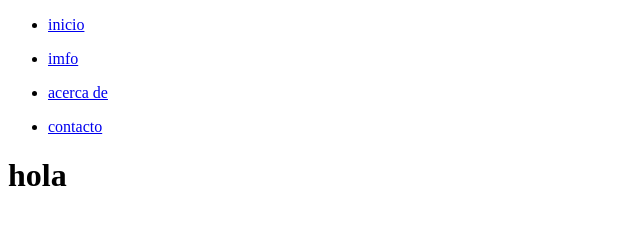
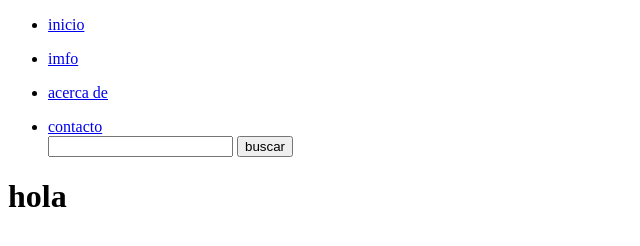
Before and after one commit to Donijimg/HTML5, a plain HTML site: page index.html in a window 1280 px wide. Shown: the whole page, without its empty margins (0-640 px from the left). Drawn offline with Linux system fonts and the light colour scheme.

Commit message:
segundo commit

```diff
--- a/index.html
+++ b/index.html
@@ -25,8 +25,13 @@
                 <li>
                     <a href="cuatro.html" target="_blank">contacto</a>
                 </li>
+                <form action="lista.html" method="">
+<input type="search" name="buscar" id="">
+<button type="submit">buscar</button>
+        </form>
             </ul>
         </nav>
+
 
     <h1>hola</h1>
 </header>
```
